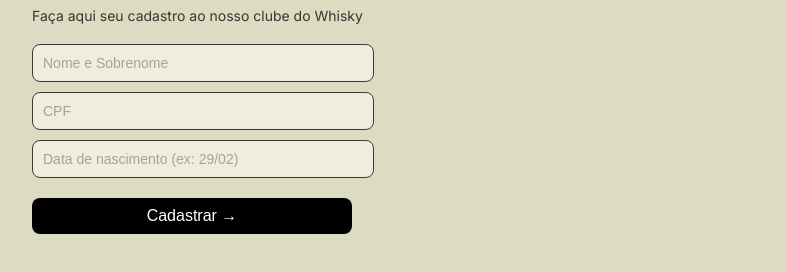
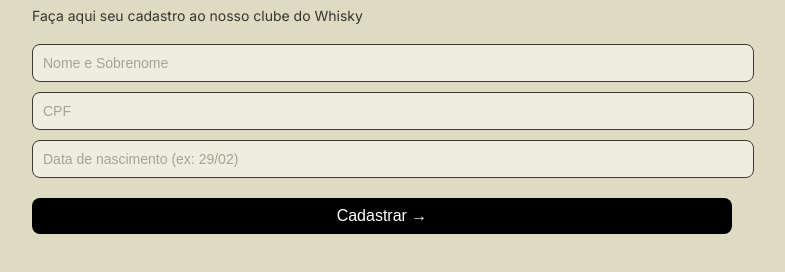
Before and after one commit to bhytam/demo-wallet-pass, a plain HTML site: page index.html in a window 1280 px wide. Shown: the part 256-528 px from the top of the page, without its empty margins (258-1043 px from the left). Drawn offline with Linux system fonts and the light colour scheme.

Commit message:
Update index.html

```diff
--- a/index.html
+++ b/index.html
@@ -2,7 +2,7 @@
 <html lang="pt-br">
 <head>
     <meta charset="UTF-8">
-    <title>Clube do Whisky</title>
+    <title>Demo - Clube do Whisky</title>
     <link href="https://fonts.googleapis.com/css2?family=Inter:wght@400;600;700&display=swap" rel="stylesheet">
     <style>
         body {
@@ -10,13 +10,10 @@
             font-family: 'Inter', sans-serif;
             color: #37352F;
             margin: 0;
-            padding-top: 80px;
-        }
-        .container {
-            width: 100%;
+            padding: 80px 20px 0 20px; /* padding lateral faz o papel do container */
             max-width: 700px;
-            padding: 0 20px;
-            margin: 0 auto;
+            margin-left: auto;
+            margin-right: auto;
         }
         .logo img {
             width: 120px;
@@ -36,11 +33,9 @@
         form {
             display: flex;
             flex-direction: column;
-            align-items: flex-start;
         }
         input, button {
             width: 100%;
-            max-width: 320px;
         }
         input {
             height: 36px;
@@ -72,7 +67,6 @@
     </style>
 </head>
 <body>
-    <div class="container">
     <div class="logo">
         <img src="https://storageaccountmobilb1d8.blob.core.windows.net/bsoftware/wallets/giz/MARCA-GIZ2.png" alt="Logo Giz">
     </div>
@@ -84,7 +78,6 @@
         <input type="text" id="nascimento" placeholder="Data de nascimento (ex: 29/02)" required maxlength="5">
         <button type="submit">Cadastrar →</button>
     </form>
-    </div>
 
     <script>
         // Máscara CPF
@@ -127,8 +120,6 @@
             const url = `https://mobilecom-internal-api.azurewebsites.net/api/YewSoftware/CriarApplePass?nome=${nomeEnc}&serial=${serial}`;
 
             window.location.href = url;
-
-            // Limpa o formulário após o download
             document.getElementById('form').reset();
         });
     </script>
```
Lines whose indentation alone changed are shown as unchanged.
